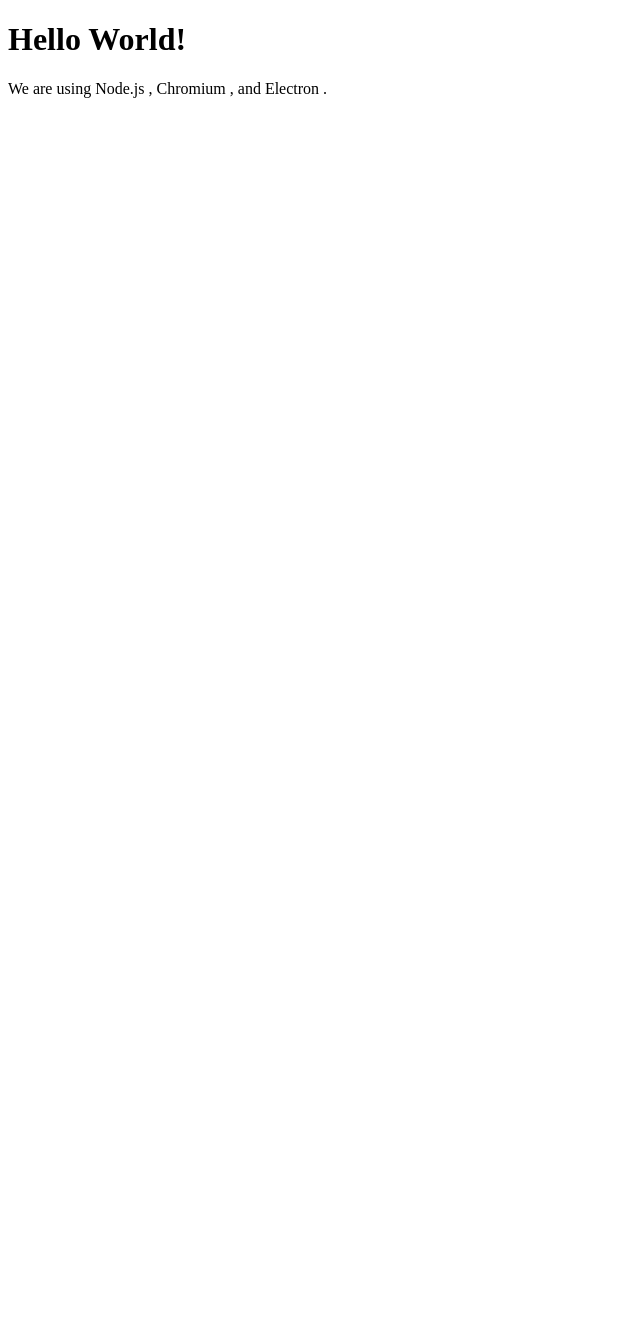
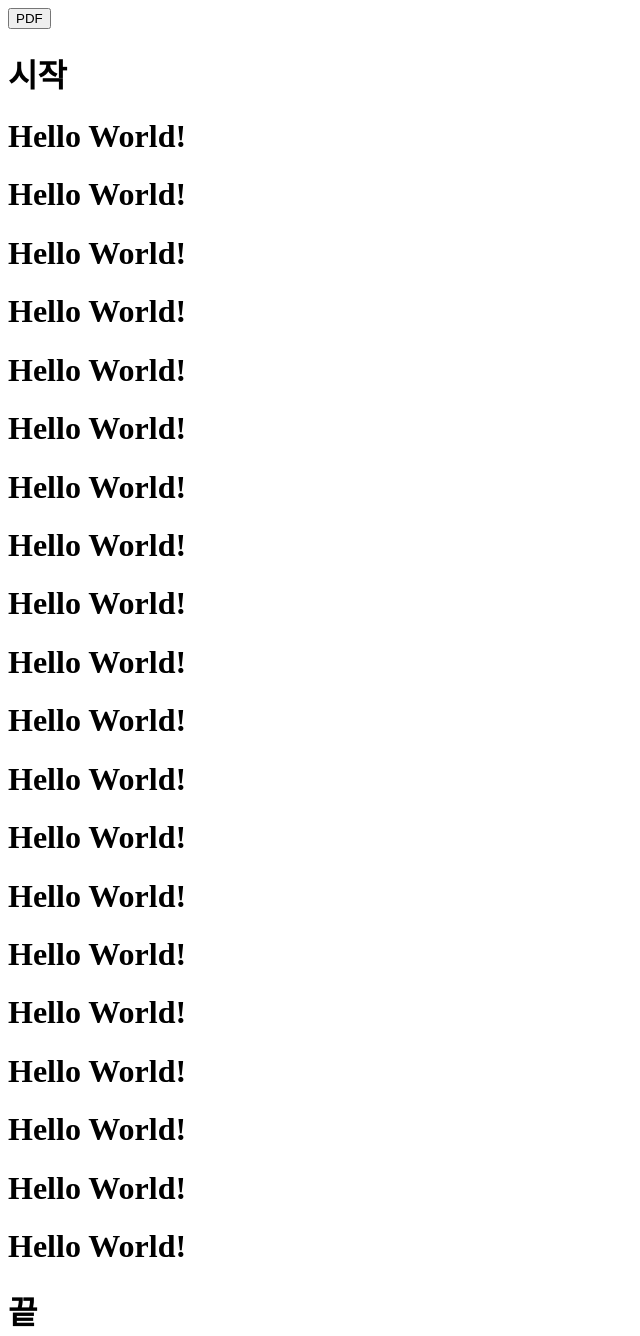
Before and after one commit to loeaf/custom-browser, an Electron app: page index.html in a window 800 px wide. Shown: the whole page, without its empty margins (0-640 px from the left). Before the commit the page ends 800 px from the top, so only its background shows below. Drawn offline with Linux system fonts and the light colour scheme.

Commit message:
html 2 pdf 기능 개발을 위한 환경 설정

```diff
--- a/index.html
+++ b/index.html
@@ -8,9 +8,28 @@
     <script type="text/javascript" src="renderer.js"></script>
 </head>
 <body>
+<button>PDF</button>
+<h1>시작</h1>
 <h1>Hello World!</h1>
-We are using Node.js <span id="node-version"></span>,
-Chromium <span id="chrome-version"></span>,
-and Electron <span id="electron-version"></span>.
+<h1>Hello World!</h1>
+<h1>Hello World!</h1>
+<h1>Hello World!</h1>
+<h1>Hello World!</h1>
+<h1>Hello World!</h1>
+<h1>Hello World!</h1>
+<h1>Hello World!</h1>
+<h1>Hello World!</h1>
+<h1>Hello World!</h1>
+<h1>Hello World!</h1>
+<h1>Hello World!</h1>
+<h1>Hello World!</h1>
+<h1>Hello World!</h1>
+<h1>Hello World!</h1>
+<h1>Hello World!</h1>
+<h1>Hello World!</h1>
+<h1>Hello World!</h1>
+<h1>Hello World!</h1>
+<h1>Hello World!</h1>
+<h1>끝</h1>
 </body>
 </html>
--- a/package.json
+++ b/package.json
@@ -18,6 +18,7 @@
   },
   "homepage": "https://github.com/loeaf/custom-browser#readme",
   "dependencies": {
+    "html2pdf.js": "^0.10.1",
     "pdfkit": "^0.13.0",
     "pdfmerge": "^1.0.2"
   },
```
Also changed, not shown: 1 other file.
